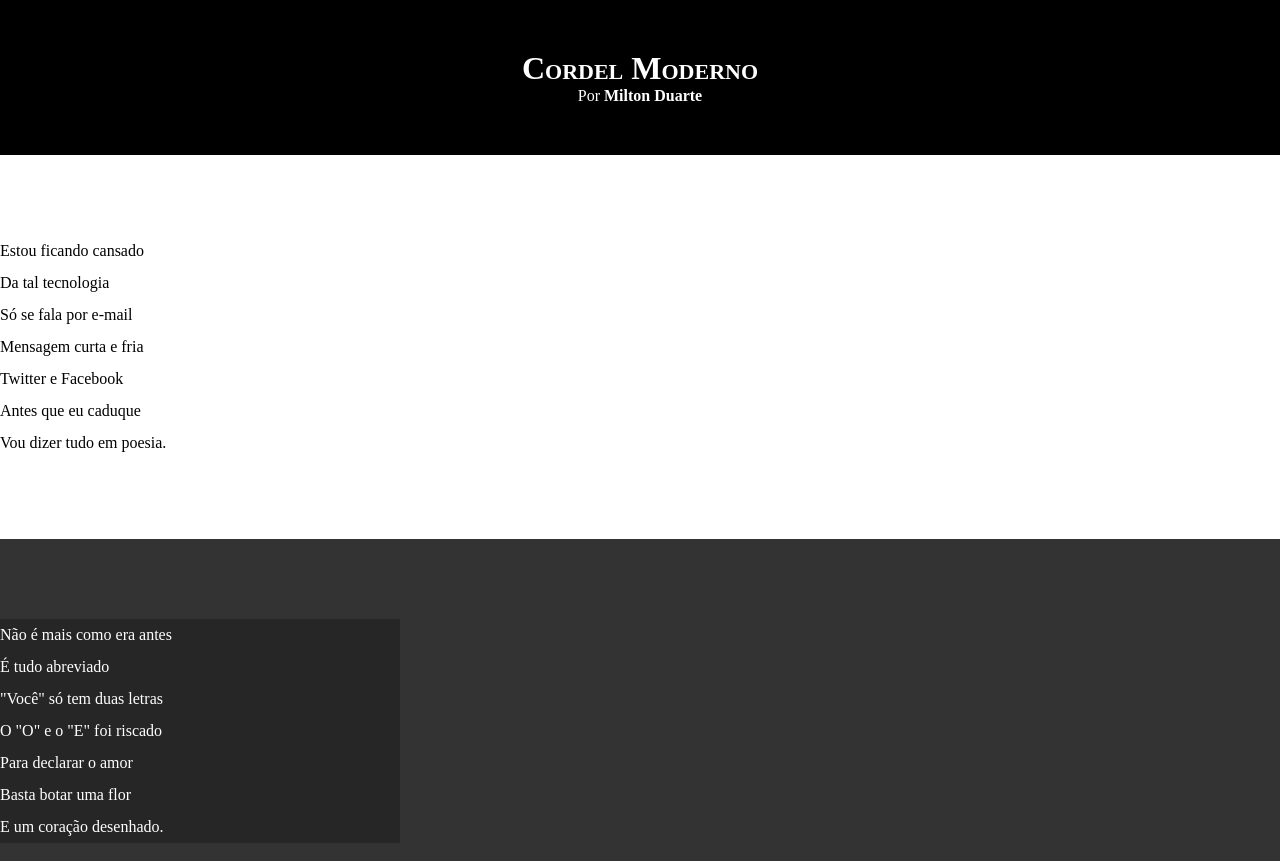
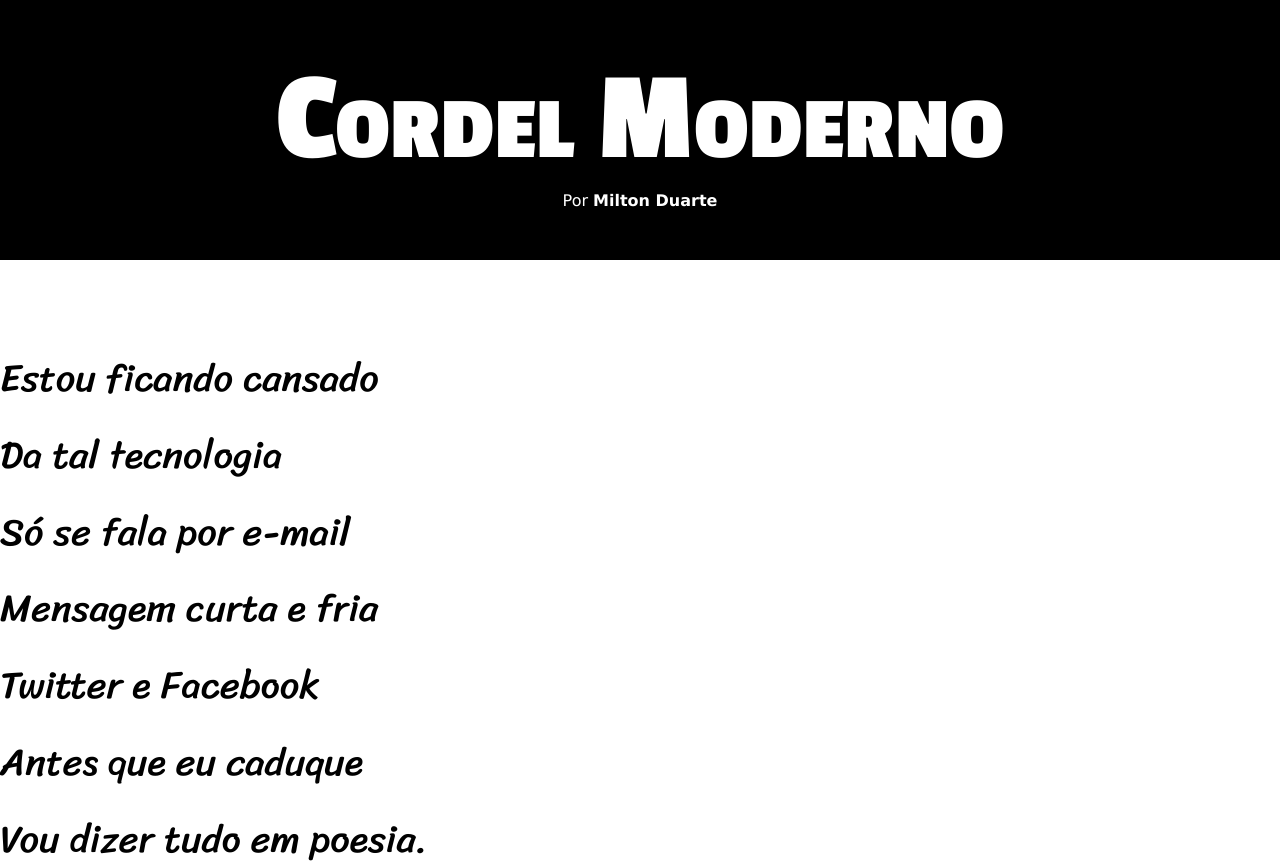
Before and after one commit to NatanaelBeloqui/html-css, a plain HTML site: page desafios/desafio012/index.html in a window 1280 px wide. Shown: the top 861 px of the page. Drawn offline with Linux system fonts and the light colour scheme.

Commit message:
Atualização de estilos

```diff
--- a/desafios/desafio012/estilo/style.css
+++ b/desafios/desafio012/estilo/style.css
@@ -1,14 +1,24 @@
 @charset "UTF-8";
+
+@import url('https://fonts.googleapis.com/css2?family=Passion+One:wght@400;700;900&display=swap');
+@import url('https://fonts.googleapis.com/css2?family=Sriracha&display=swap');
+
+:root {
+    --font1: Verdana, Geneva, Tahoma, sans-serif;
+    --font2: 'Passion One', sans-serif;
+    --font3: 'Sriracha', cursive;
+}
 
 * {
     margin: 0px;
     padding: 0px;
+    font-size: 1em;
 }
 
 html, body {
     min-height: 100vh;
     background-color: darkgray;
-
+    font-family: var(--font1);
 }
 
 header {
@@ -22,6 +32,8 @@ header > h1 {
     /*text-transform: uppercase; -> serve para transformar as letras em maiúsculas */
     /* Outra solução */
     font-variant: small-caps;
+    font-family: var(--font2);
+    font-size: 10vw;
 }
 
 header > p {
@@ -42,6 +54,8 @@ section {
     padding-top: 10vh;
     padding-bottom: 10vh;
     line-height: 2;
+    font-family: var(--font3);
+    font-size: 3vw;
 }
 
 section.normal {
@@ -55,7 +69,7 @@ section.imagem {
 }
 
 section.imagem > p {
-    width: 400px;
+    display: inline-block;
     background-color: rgba(0, 0, 0, 0.253);
 }
 
```
